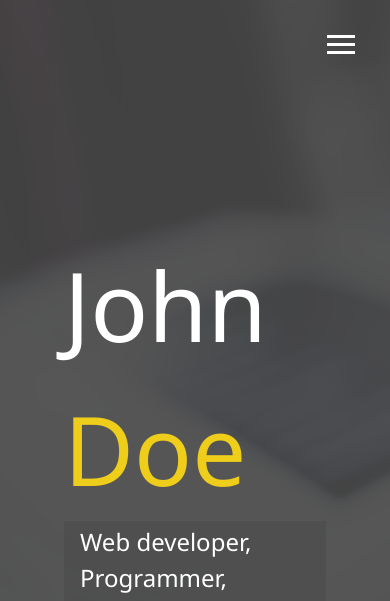
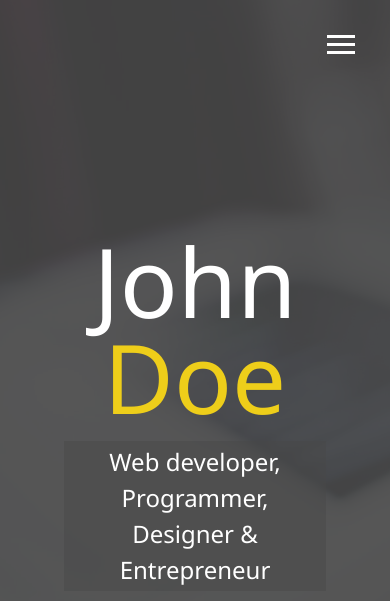
Before and after one commit to VisheshSingh/Portfolio, a website: page dist/index.html in a window 390 px wide. Shown: the top 601 px of the page. Drawn offline with Linux system fonts and the light colour scheme.

Commit message:
added mediq queries and made overlay responsive

```diff
--- a/scss/_config.scss
+++ b/scss/_config.scss
@@ -28,3 +28,25 @@ $background-opacity: 0.9;
     }
   }
 }
+
+// Media Query Mixins
+@mixin mediaSm {
+  @media screen and (max-width: 500px) {
+    @content;
+  }
+}
+@mixin mediaMd {
+  @media screen and (max-width: 768px) {
+    @content;
+  }
+}
+@mixin mediaLg {
+  @media screen and (min-width: 769px) and (max-width: 1170px) {
+    @content;
+  }
+}
+@mixin mediaXL {
+  @media screen and (min-width: 1171px) {
+    @content;
+  }
+}
--- /dev/null
+++ b/scss/_mobile.scss
@@ -0,0 +1,53 @@
+// Widescreens
+@include mediaXL {
+}
+// Desktops & laptops
+@include mediaLg {
+}
+// Tablets
+@include mediaMd {
+  main {
+    align-items: center;
+    text-align: center;
+
+    .lg-heading {
+      line-height: 1;
+      margin-bottom: 1rem;
+    }
+  }
+
+  ul.menu-nav,
+  div.menu-branding {
+    float: none;
+    width: 100%;
+    min-height: 0;
+
+    &.show {
+      transform: translate3d(0, 0, 0);
+    }
+  }
+
+  .menu-nav {
+    height: 75vh;
+    transform: translate3d(-100%, 0, 0);
+    font-size: 24px;
+  }
+
+  .menu-branding {
+    height: 25vh;
+    transform: translate3d(100%, 0, 0);
+
+    .portrait {
+      background: url("../img/portrait_small.jpg");
+      width: 150px;
+      height: 150px;
+    }
+  }
+}
+
+// mobiles
+@include mediaSm {
+  main#home h1 {
+    margin-top: 10vh;
+  }
+}
--- a/scss/main.scss
+++ b/scss/main.scss
@@ -1,5 +1,6 @@
 @import "config";
 @import "menu";
+@import "mobile";
 
 * {
   box-sizing: border-box;
```
Also changed, not shown: dist/css/main.css.
